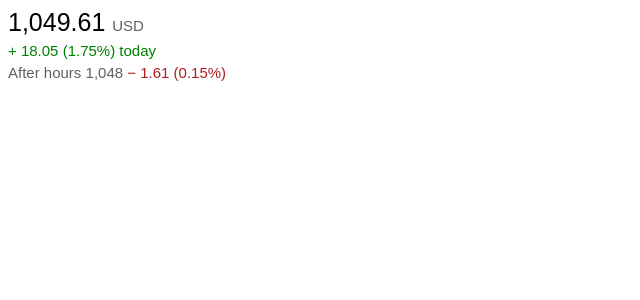
After one commit to RichardSkoda/Web_course, a PHP site: page /text_excercise5f.html in a window 1280 px wide. The commit adds this page. Shown: the top 300 px of the page, without its empty margins (0-640 px from the left). Run offline with PHP 8.4, Linux system fonts and the light colour scheme.

Commit message:
Add two text excercises. Some html codes were modified bz right HTML structure.

```diff
--- /dev/null
+++ b/text/style_excercise5f.css
@@ -0,0 +1,29 @@
+p {
+    font-family: Arial, Helvetica, sans-serif;
+    margin-top: 0;
+    margin-bottom: 5px;
+}
+
+.price {
+    font-size: 25px;
+}
+
+.currency {
+    font-size: 15px;
+    color: rgb(96, 96, 96);
+}
+
+.today {
+    font-size: 15px;
+    color: green;
+}
+
+.total {
+    font-size: 15px;
+    color: rgb(96, 96, 96);
+}
+
+.reds {
+    font-size: 15px;
+    color: rgb(175, 29, 29);
+}
--- a/text/text_excercise.html
+++ b/text/text_excercise5d.html
@@ -1,4 +1,4 @@
-<link rel="stylesheet" href="style_text.css">
+<link rel="stylesheet" href="style_excercise5d.css">
 
 <p class="excercise-5a">This is Tahoma Font</p>
 
--- /dev/null
+++ b/text/text_excercise5f.html
@@ -0,0 +1,12 @@
+<link rel="stylesheet" href="style_excercise5f.css">
+
+<p class="price">
+    1,049.61 <span class="currency">USD</span>
+</p>
+
+<p class="today">
+    &#43 18.05 (1.75&#37) today</p>
+
+<p class="total">
+    After hours 1,048
+    <span class="reds">&#8722 1.61 (0.15&#37)</span></p>
```
Also changed, not shown: HTML_Structure/website.html (added, +9 -0 lines), buttons/button.html (+18 -6 lines), text/style.css (+5 -5 lines), text/style_excercise5g.css (added, +26 -0 lines), text/text.html (+17 -7 lines), text/text_excercise5g.html (added, +13 -0 lines), text/style_excercise5d.css (renamed from text/style_text.css).
